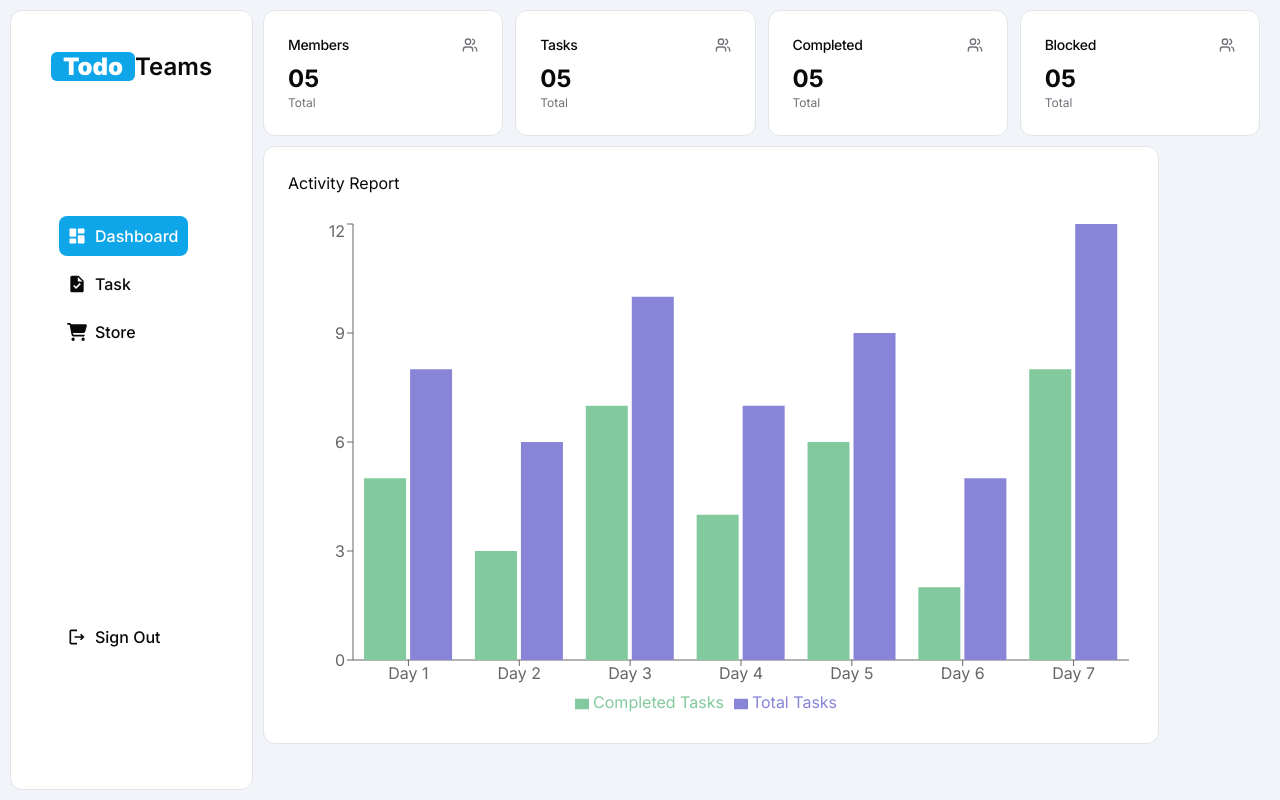
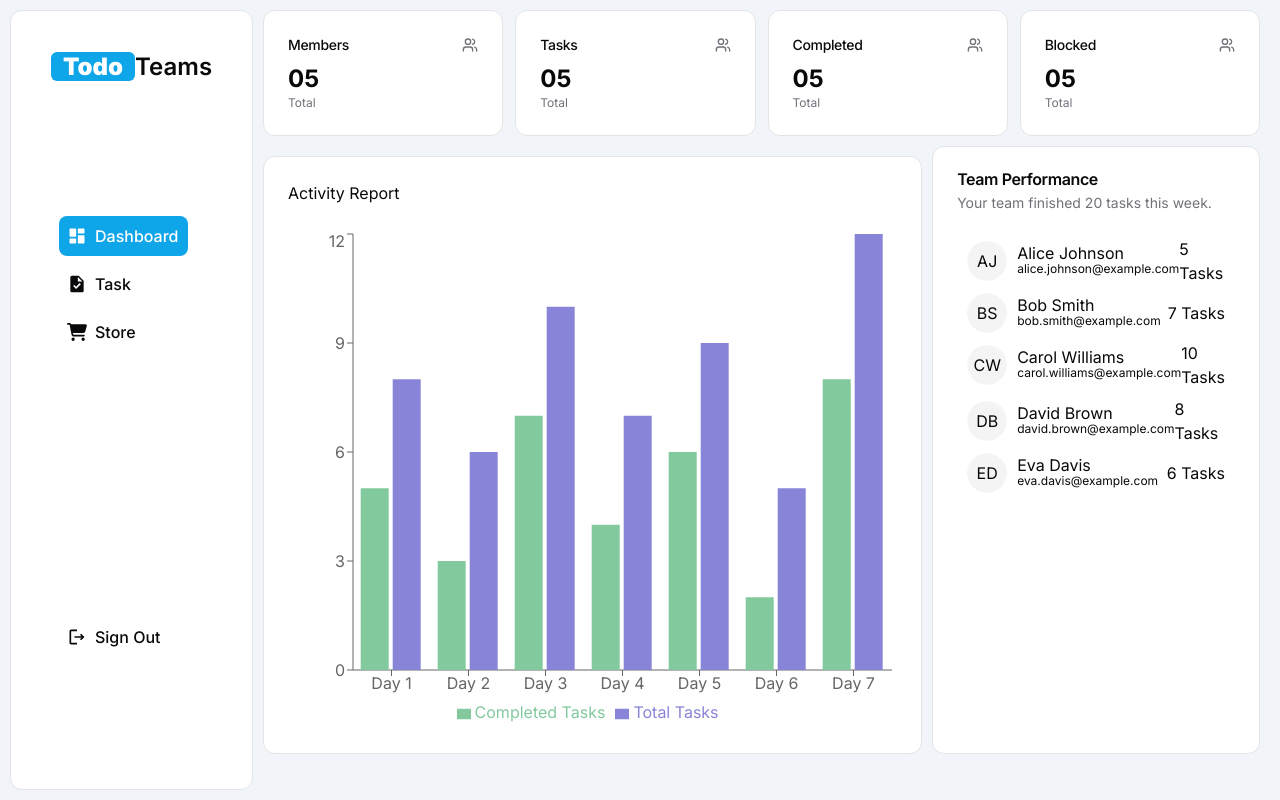
Before and after one commit to jethrocadang/next-todo-list, a Next.js app: page /dashboard in a window 1280 px wide. Built offline with nearby package versions, Linux system fonts and the light colour scheme.

Commit message:
dashboard:[added Team Performance]

```diff
--- /dev/null
+++ b/src/app/dashboard/_components/performance-list.tsx
@@ -0,0 +1,81 @@
+import { Avatar, AvatarFallback, AvatarImage } from "@/components/ui/avatar";
+import {
+  Card,
+  CardContent,
+  CardDescription,
+  CardHeader,
+  CardTitle,
+} from "@/components/ui/card";
+
+
+type User = {
+  id: number;
+  name: string;
+  email: string;
+  tasksCompleted: number;
+};
+
+
+const TeamPerformance = () => {
+    const users: User[] = [
+      {
+        id: 1,
+        name: "Alice Johnson",
+        email: "alice.johnson@example.com",
+        tasksCompleted: 5,
+      },
+      {
+        id: 2,
+        name: "Bob Smith",
+        email: "bob.smith@example.com",
+        tasksCompleted: 7,
+      },
+      {
+        id: 3,
+        name: "Carol Williams",
+        email: "carol.williams@example.com",
+        tasksCompleted: 10,
+      },
+      {
+        id: 4,
+        name: "David Brown",
+        email: "david.brown@example.com",
+        tasksCompleted: 8,
+      },
+      {
+        id: 5,
+        name: "Eva Davis",
+        email: "eva.davis@example.com",
+        tasksCompleted: 6,
+      },
+    ];
+  return (
+    <Card className="grow ">
+      <CardHeader>
+        <CardTitle>Team Performance</CardTitle>
+        <CardDescription>
+          Your team finished 20 tasks this week.
+        </CardDescription>
+      </CardHeader>
+      <CardContent className="gap-2.5">
+      {users.map((user) => (
+          <div key={user.id} className="flex w-full items-center justify-between px-2.5 mb-2">
+            <div className="flex items-center gap-2.5">
+              <Avatar>
+                <AvatarImage />
+                <AvatarFallback>{user.name[0]}{user.name.split(" ")[1][0]}</AvatarFallback>
+              </Avatar>
+              <div className="leading-4">
+                <p>{user.name}</p>
+                <p className="text-xs">{user.email}</p>
+              </div>
+            </div>
+            <p>{user.tasksCompleted} Tasks</p>
+          </div>
+        ))}
+      </CardContent>
+    </Card>
+  );
+};
+
+export default TeamPerformance;
--- a/src/app/dashboard/page.tsx
+++ b/src/app/dashboard/page.tsx
@@ -1,12 +1,15 @@
 import Cards from "./_components/cards";
 import Chart from "./_components/bar-chart";
+import TeamPerformance from "./_components/performance-list";
 
 const HomePage = () => {
   return (
     <div className="h-full w-full p-2.5">
       <Cards />
-      <div>
+      <div className="flex mt-2.5 gap-2.5">
         <Chart />
+        <TeamPerformance/>
+
       </div>
     </div>
   );
```
